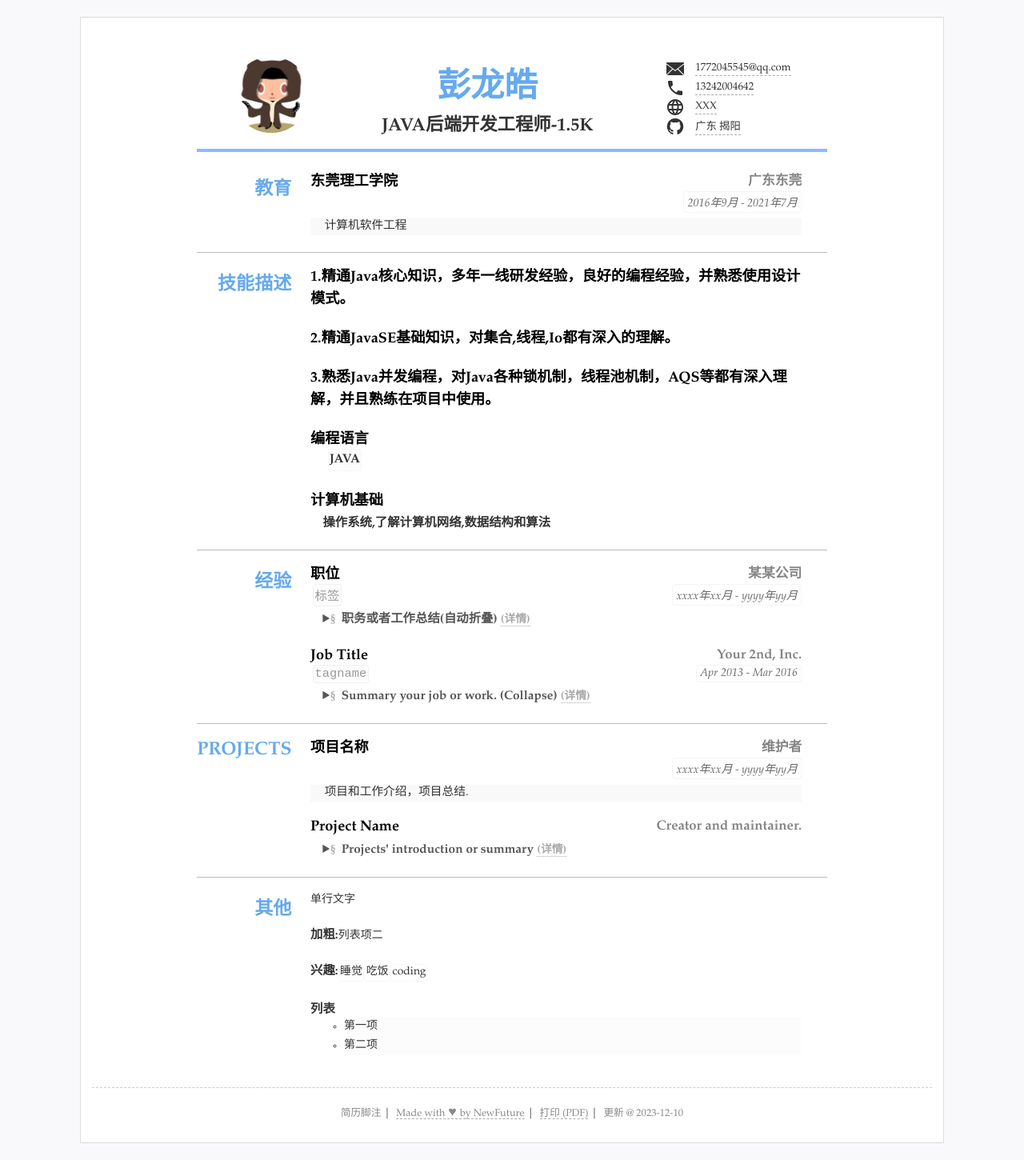
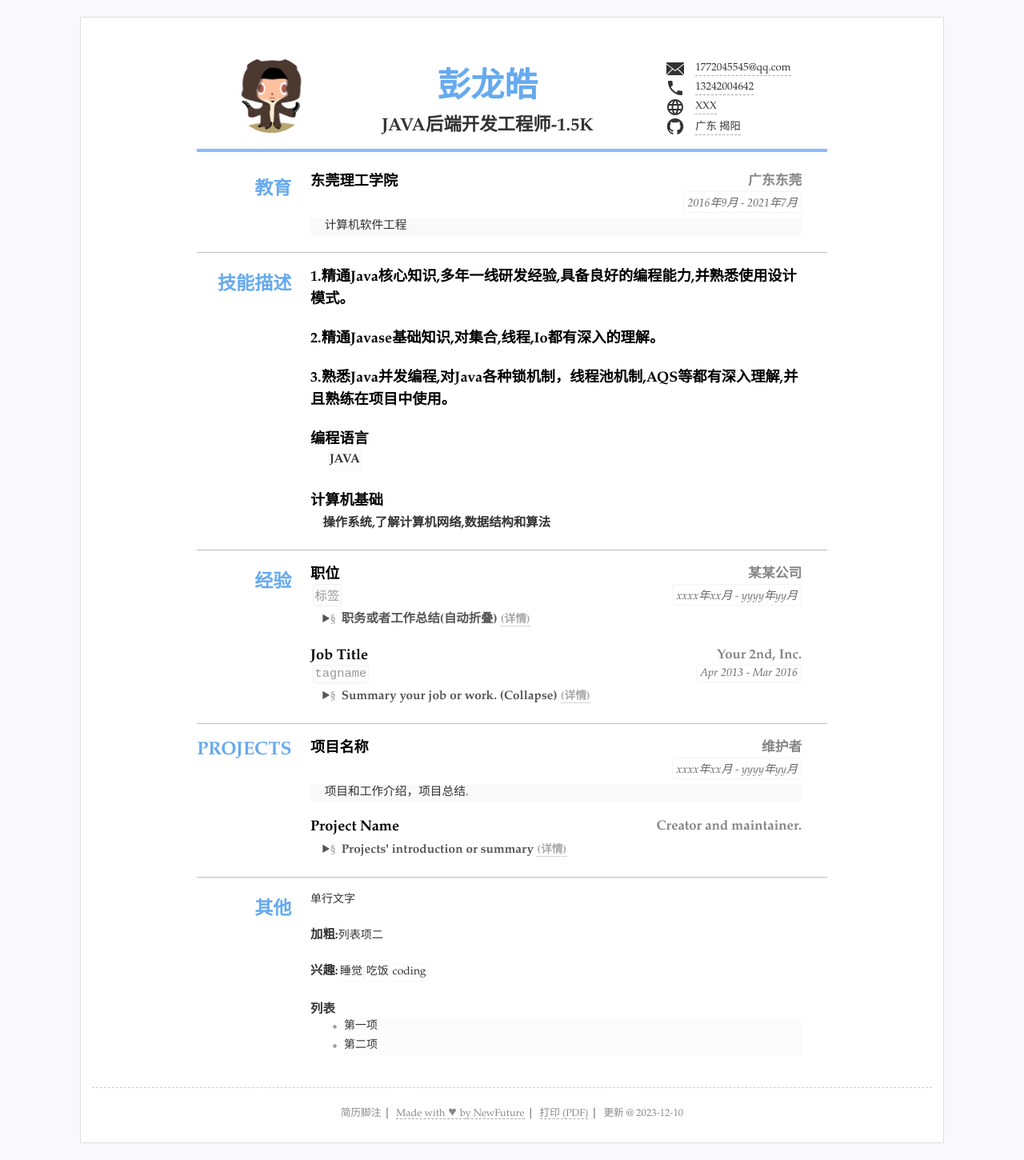
Before and after one commit to hi-luckily-live/plh-yyds, a Jekyll site: the page built from index.html, in a window 1280 px wide. Shown: the whole page at 80% size. Built offline with Jekyll 4.4.1, drawn with Linux system fonts in a browser that asks for light colours.

Commit message:
Update resume.yml

```diff
--- a/_data/resume.yml
+++ b/_data/resume.yml
@@ -38,9 +38,9 @@ main: #简历主要内容，
 - type: 技能描述
   # name: "技能"
   content:
-  - title: 1.精通Java核心知识，多年一线研发经验，良好的编程经验，并熟悉使用设计模式。
-  - title: 2.精通JavaSE基础知识，对集合,线程,Io都有深入的理解。
-  - title: 3.熟悉Java并发编程，对Java各种锁机制，线程池机制，AQS等都有深入理解，并且熟练在项目中使用。
+  - title: 1.精通Java核心知识,多年一线研发经验,具备良好的编程能力,并熟悉使用设计模式。
+  - title: 2.精通Javase基础知识,对集合,线程,Io都有深入的理解。
+  - title: 3.熟悉Java并发编程,对Java各种锁机制，线程池机制,AQS等都有深入理解,并且熟练在项目中使用。
 
   - title: 编程语言
     items: #itmems 可以小块的方式显示
```
